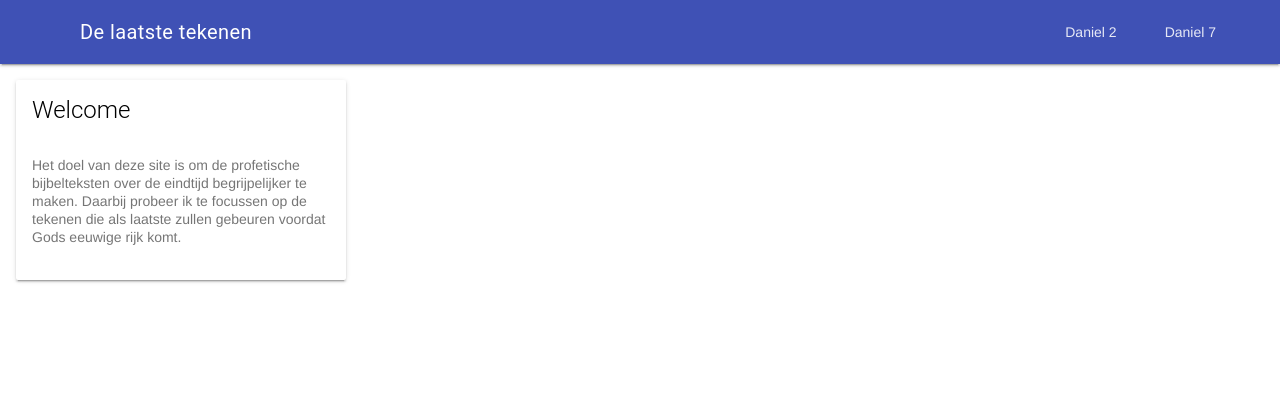
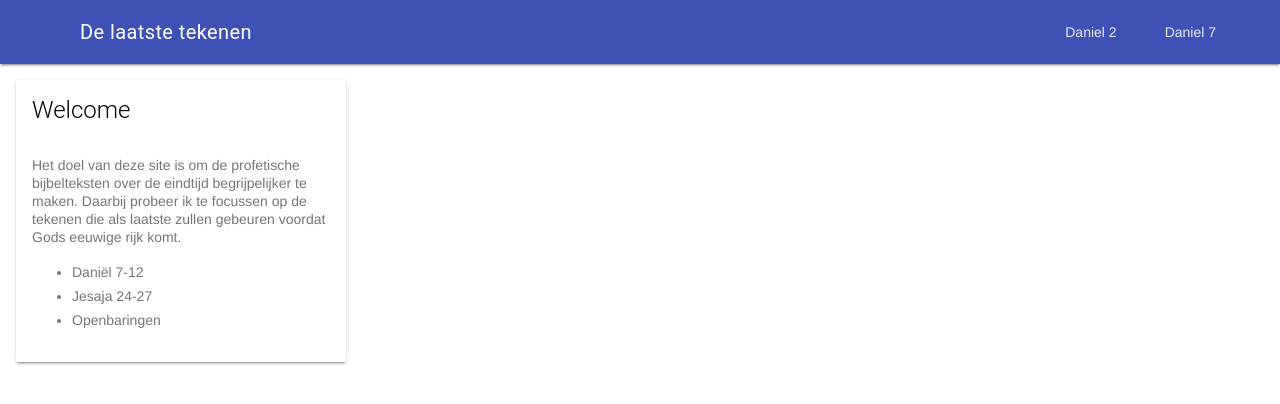
Before and after one commit to tomasvanrijsse/the-last-signs, a Jekyll site: the page built from index.html, in a window 1280 px wide. Shown: the top 404 px of the page. Built offline with Jekyll 4.4.1, drawn with Linux system fonts in a browser that asks for light colours; nearby versions of some CDN libraries.

Commit message:
minor stuff

```diff
--- a/index.html
+++ b/index.html
@@ -8,6 +8,11 @@ layout: home
     </div>
     <div class="mdl-card__supporting-text">
         Het doel van deze site is om de profetische bijbelteksten over de eindtijd begrijpelijker te maken. Daarbij probeer ik te focussen op de tekenen die als laatste zullen gebeuren voordat Gods eeuwige rijk komt.
+        <ul>
+            <li>Daniël 7-12</li>
+            <li>Jesaja 24-27</li>
+            <li>Openbaringen</li>
+        </ul>
     </div>
     <!--<div class="mdl-card__actions mdl-card&#45;&#45;border">
         <a class="mdl-button mdl-button&#45;&#45;colored mdl-js-button mdl-js-ripple-effect">
--- a/js/chapter.js
+++ b/js/chapter.js
@@ -6,6 +6,10 @@ $(function(){
             $('.original').removeClass('organized');
         }
     });
+
+    if($('.align').length == 0){
+        $('#alignment-switch').parent().hide();
+    }
 
     $('.align').each(function(){
         var number = $(this).data('align-no');
```
